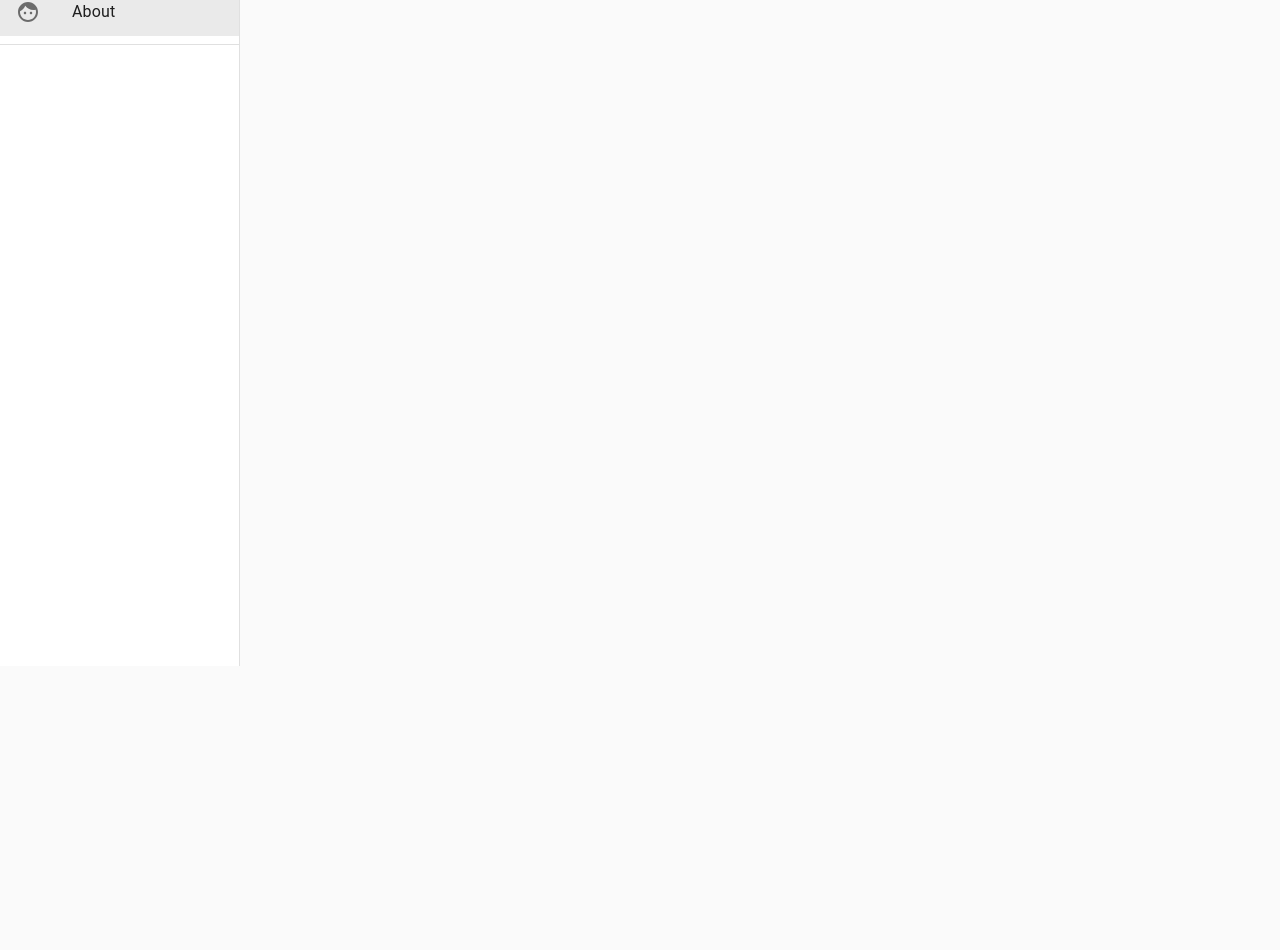
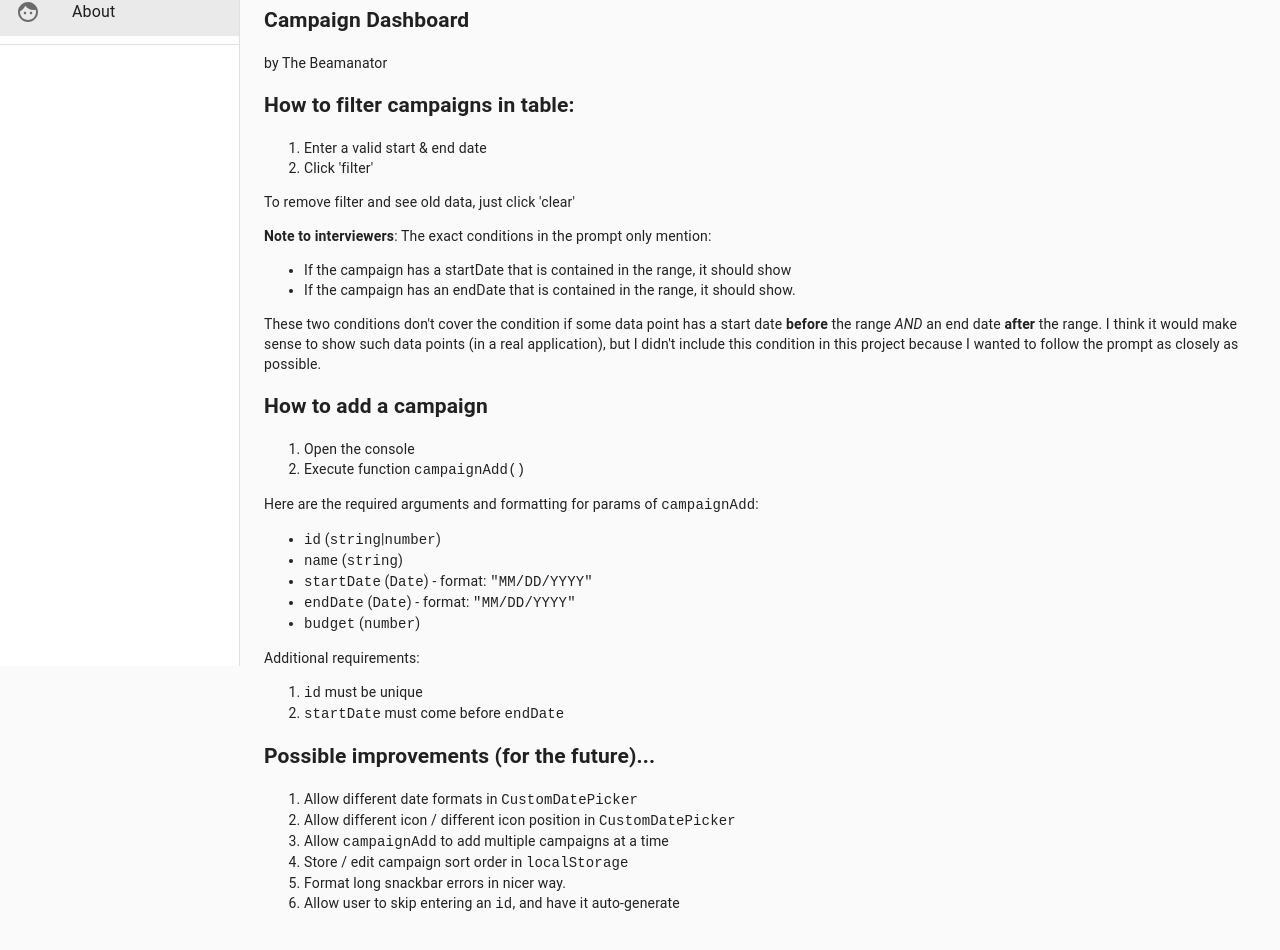
Before and after one commit to Beamanator/inscale-campaign-dashboard, a React (Create React App) app: page /about in a window 1280 px wide. Shown: the part 134-1084 px from the top of the page. Before the commit the page ends 800 px from the top, so only its background shows below. Built offline with nearby package versions, Linux system fonts and the light colour scheme.

Commit message:
readme copied to about page

```diff
--- a/src/pages/About/index.js
+++ b/src/pages/About/index.js
@@ -5,7 +5,119 @@ const About = () => {
         document.title = "Campaign Dashboard - About";
     }, []);
 
-    return <div>About</div>;
+    return (
+        <div>
+            <article>
+                <p>
+                    The following is copy / pasted html from the rendered{" "}
+                    <a
+                        href="https://github.com/Beamanator/inscale-campaign-dashboard/blob/master/README.md"
+                        target="_blank"
+                        rel="noopener noreferrer"
+                    >
+                        README.md
+                    </a>{" "}
+                    file, just so I'd have some content to put on this page :D
+                </p>
+                <h1>Campaign Dashboard</h1>
+                <p>by The Beamanator</p>
+                <h2>How to filter campaigns in table:</h2>
+                <ol>
+                    <li>Enter a valid start &amp; end date</li>
+                    <li>Click 'filter'</li>
+                </ol>
+                <p>To remove filter and see old data, just click 'clear'</p>
+                <p>
+                    <strong>Note to interviewers</strong>: The exact conditions
+                    in the prompt only mention:
+                </p>
+                <ul>
+                    <li>
+                        If the campaign has a startDate that is contained in the
+                        range, it should show
+                    </li>
+                    <li>
+                        If the campaign has an endDate that is contained in the
+                        range, it should show.
+                    </li>
+                </ul>
+                <p>
+                    These two conditions don't cover the condition if some data
+                    point has a start date <strong>before</strong> the range{" "}
+                    <em>AND</em> an end date <strong>after</strong> the range. I
+                    think it would make sense to show such data points (in a
+                    real application), but I didn't include this condition in
+                    this project because I wanted to follow the prompt as
+                    closely as possible.
+                </p>
+                <h2>How to add a campaign</h2>
+                <ol>
+                    <li>Open the console</li>
+                    <li>
+                        Execute function <code>campaignAdd()</code>
+                    </li>
+                </ol>
+                <p>
+                    Here are the required arguments and formatting for params of{" "}
+                    <code>campaignAdd</code>:
+                </p>
+                <ul>
+                    <li>
+                        <code>id</code> (<code>string</code>|<code>number</code>
+                        )
+                    </li>
+                    <li>
+                        <code>name</code> (<code>string</code>)
+                    </li>
+                    <li>
+                        <code>startDate</code> (<code>Date</code>) - format:{" "}
+                        <code>"MM/DD/YYYY"</code>
+                    </li>
+                    <li>
+                        <code>endDate</code> (<code>Date</code>) - format:{" "}
+                        <code>"MM/DD/YYYY"</code>
+                    </li>
+                    <li>
+                        <code>budget</code> (<code>number</code>)
+                    </li>
+                </ul>
+                <p>Additional requirements:</p>
+                <ol>
+                    <li>
+                        <code>id</code> must be unique
+                    </li>
+                    <li>
+                        <code>startDate</code> must come before{" "}
+                        <code>endDate</code>
+                    </li>
+                </ol>
+                <h2>Possible improvements (for the future)...</h2>
+                <ol>
+                    <li>
+                        Allow different date formats in{" "}
+                        <code>CustomDatePicker</code>
+                    </li>
+                    <li>
+                        Allow different icon / different icon position in{" "}
+                        <code>CustomDatePicker</code>
+                    </li>
+                    <li>
+                        Allow <code>campaignAdd</code> to add multiple campaigns
+                        at a time
+                    </li>
+                    <li>
+                        Store / edit campaign sort order in{" "}
+                        <code>localStorage</code>
+                    </li>
+                    <li>Format long snackbar errors in nicer way.</li>
+                    <li>
+                        Allow user to skip entering an <code>id</code>, and have
+                        it auto-generate
+                    </li>
+                </ol>
+            </article>
+        </div>
+    );
 };
 
 export default About;
```
